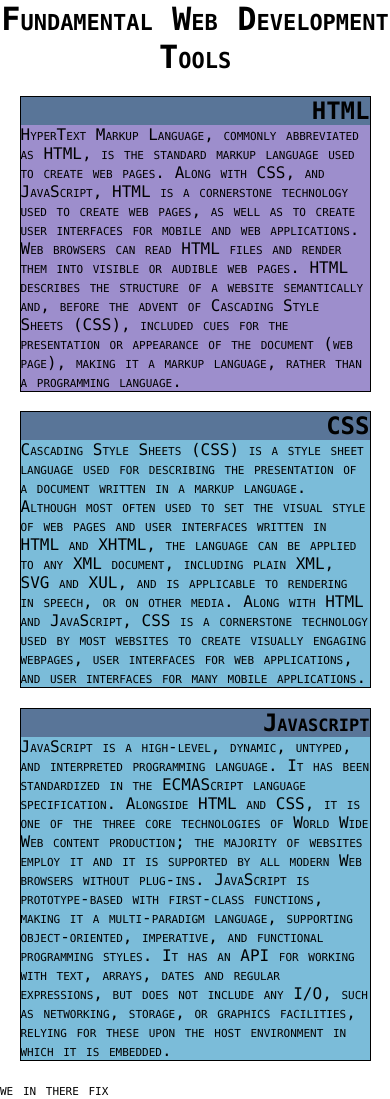
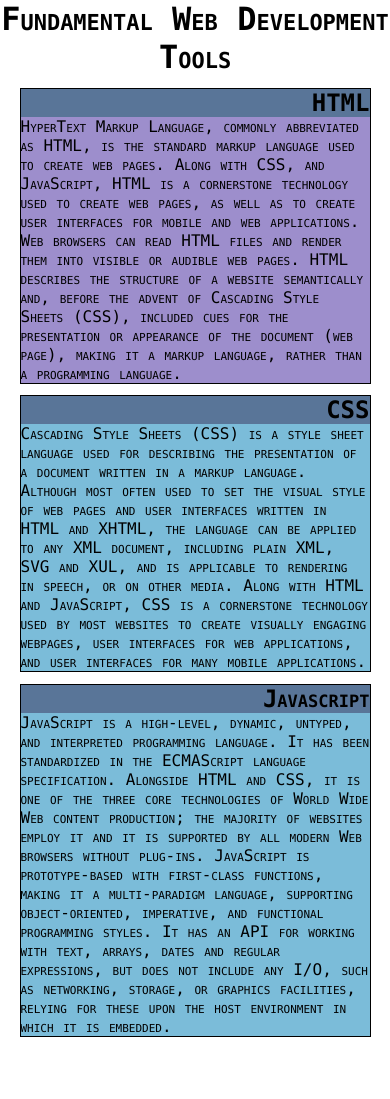
Before and after one commit to rgodinez/rgodinez.github.io, a Jekyll site: the page coursera/module2/index.html, which Jekyll copies as it is, in a window 390 px wide. Built offline with Jekyll 4.4.1, drawn with Linux system fonts in a browser that asks for light colours; after the commit the page ends 1049 px from its top, so only the background shows below that.

Commit message:
adjust to example

```diff
--- a/coursera/module2/index.html
+++ b/coursera/module2/index.html
@@ -105,7 +105,7 @@ p {
 @media (max-width: 767px) {
   section {
     width: 90%;
-    margin: 5%;
+    margin: 3% 5%;
   }
 }
 </style>
@@ -134,6 +134,4 @@ p {
   </section>
 </body>
 
-<footer>we in there fix</footer>
-
 </html>
```
